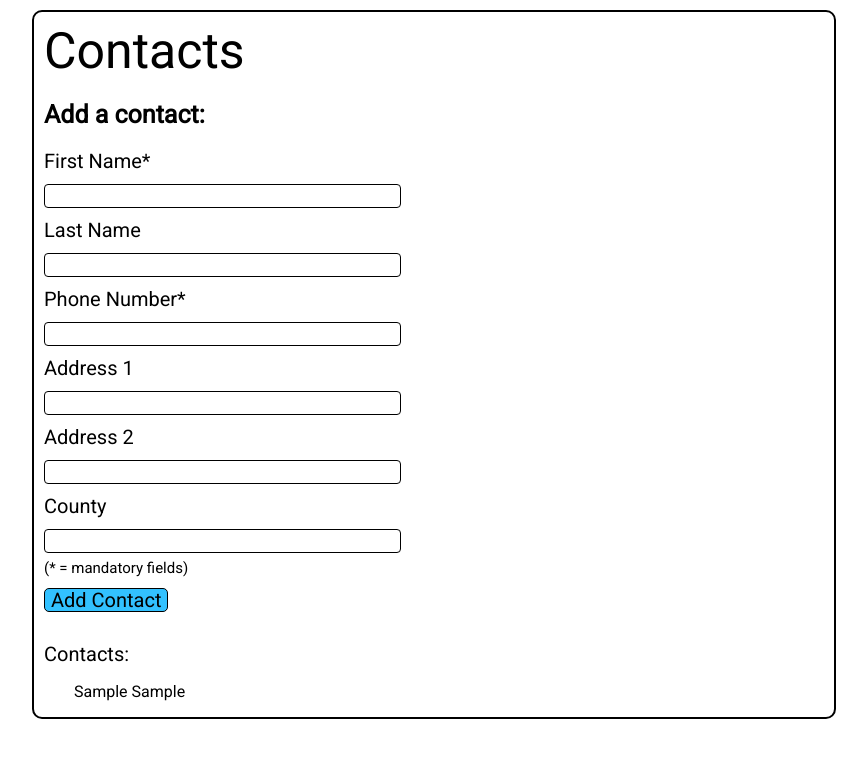
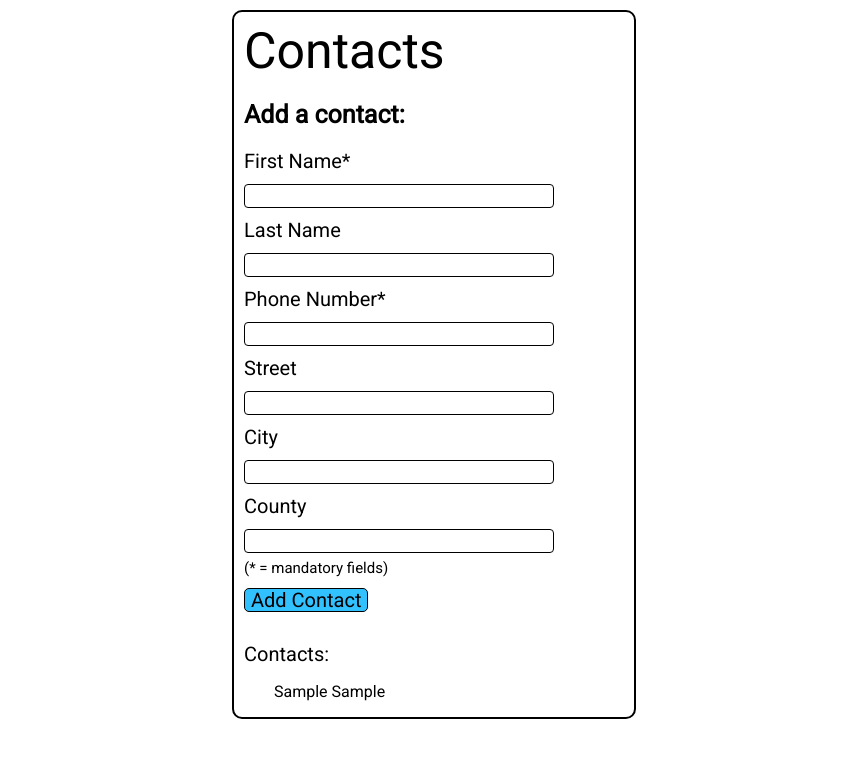
Before and after one commit to Ryca77/contacts-app, a plain HTML site: page index.html in a window 1280 px wide. Both pictures are taken after typing "Sample", "Sample", "Sample", "Sample", "Sample", "Sample" into the empty fields and a click on the button "Add Contact". Shown: the whole page, without its empty margins (206-1073 px from the left). Drawn offline with nearby package versions, Linux system fonts and the light colour scheme.

Commit message:
js/app.js

```diff
--- a/css/style.css
+++ b/css/style.css
@@ -1,6 +1,6 @@
 body {
 	position: relative;
-	max-width: 800px;
+	max-width: 400px;
 	height: 100%;
 	width: 100%;
 	margin: 0 auto;
@@ -30,7 +30,7 @@ body {
 
 .first-name, .last-name,
 .phone, .add1, .add2, .county {
-	width: 45%;
+	width: 80%;
 	height: 20px;
 	border: 1px solid black;
 	border-radius: 4px;
--- a/index.html
+++ b/index.html
@@ -20,9 +20,9 @@
 		<input class="last-name" id="last-name" type="text"></input>
 		<p>Phone Number*</p>
 		<input class="phone" id="phone1" type="text"></input>
-		<p>Address 1</p>
+		<p>Street</p>
 		<input class="add1" id="add1" type="text"></input>
-		<p>Address 2</p>
+		<p>City</p>
 		<input class="add2" id="add2" type="text"></input>
 		<p>County</p>
 		<input class="county" id="county" type="text"></input>
--- a/js/app.js
+++ b/js/app.js
@@ -8,8 +8,8 @@ var contactData = {
 		FirstName: $('.first-name').val(),
 		LastName: $('.last-name').val(),
 		Phone: contactData.getPhoneNumbers(),
-		Address1: $('.add1').val(),
-		Address2: $('.add2').val(),
+		Street: $('.add1').val(),
+		City: $('.add2').val(),
 		County:$ ('.county').val()
 		};
 	contactData.contacts.push(newContact);
@@ -34,8 +34,8 @@ var contactData = {
 		var id = $(this).attr('id');
 		var name = $('.contact-name').html(contactData.contacts[id].FirstName + " " + contactData.contacts[id].LastName);
 		var detail = $('.contact-detail').html("<br>" + "First Name: " + contactData.contacts[id].FirstName + "<br>" + "Last Name: " + contactData.contacts[id].LastName +
-			  "<br>" + "Phone 1: " + " " + contactData.contacts[id].Phone + "<br>" + "Address: " + "<br>" + contactData.contacts[id].Address1 + " " +
-			   contactData.contacts[id].Address2 + " " + contactData.contacts[id].County);
+			  "<br>" + "Phone 1: " + " " + contactData.contacts[id].Phone.join("") + "<br>" + "Address: " + "<br>" + contactData.contacts[id].Street + "<br>" +
+			   contactData.contacts[id].City + "<br> " + contactData.contacts[id].County);
 		$(name).css('font-size', '20px');
 		$(detail).css('font-size', '15px');
 	},
@@ -46,18 +46,18 @@ var contactData = {
 			$('.clist').append('<li id=' + i + '>' + contactData.contacts[i].FirstName + " " + contactData.contacts[i].LastName + '</li');
 		}
 	},
-	//make this add the new phone number to the contact record using the id//
+	//add new phone number to the contact record with data-user attributed on line 74//
 	updateContact: function(id) {
 		var addNewNumber = $('#phone2').attr('data-user');
 		var newNumber = $('#phone2').val();
-		contactData.contacts[addNewNumber].Phone.push("<br>" + "Phone 2: " + newNumber);
+		contactData.contacts[addNewNumber].Phone.push("<br>" + "Phone " + (contactData.contacts[addNewNumber].Phone.length+1) + ": " + newNumber);
 		$('.go').click(console.log(newNumber));
 	},
-	//need to add phone field to this - make first name and phone fields mandatory//
+	//make first name and phone fields mandatory//
 	validateForm: function() {
-	var fName = $('.first-name').val();
-	if (fName == "" || fName == null) {
-		alert('Please enter a first name.');
+	var mandatory = ($('.first-name').val() && $('#phone1').val());
+	if (mandatory == "" || mandatory == null) {
+		alert('Please enter a first name and contact number.');
 		return false;
 		}
 	else {
@@ -66,6 +66,7 @@ var contactData = {
 	}
 };
 
+//calling functions and creating data-user id for adding phone number//
 $('.go').click(contactData.updateContact);
 $('.add').click(contactData.contactRecord);
 $('body').on('click', '.clist li', contactData.showContact);
```
